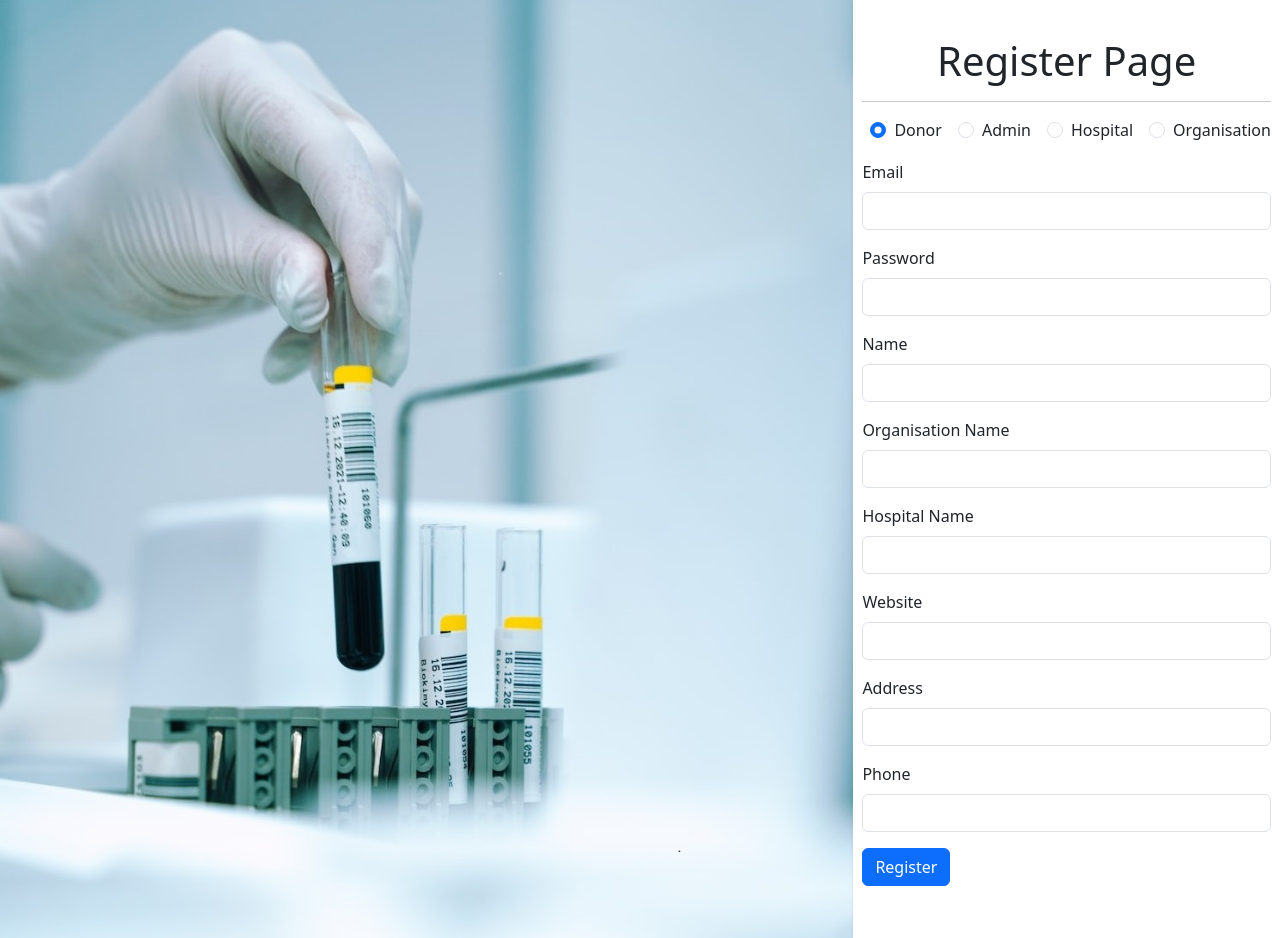
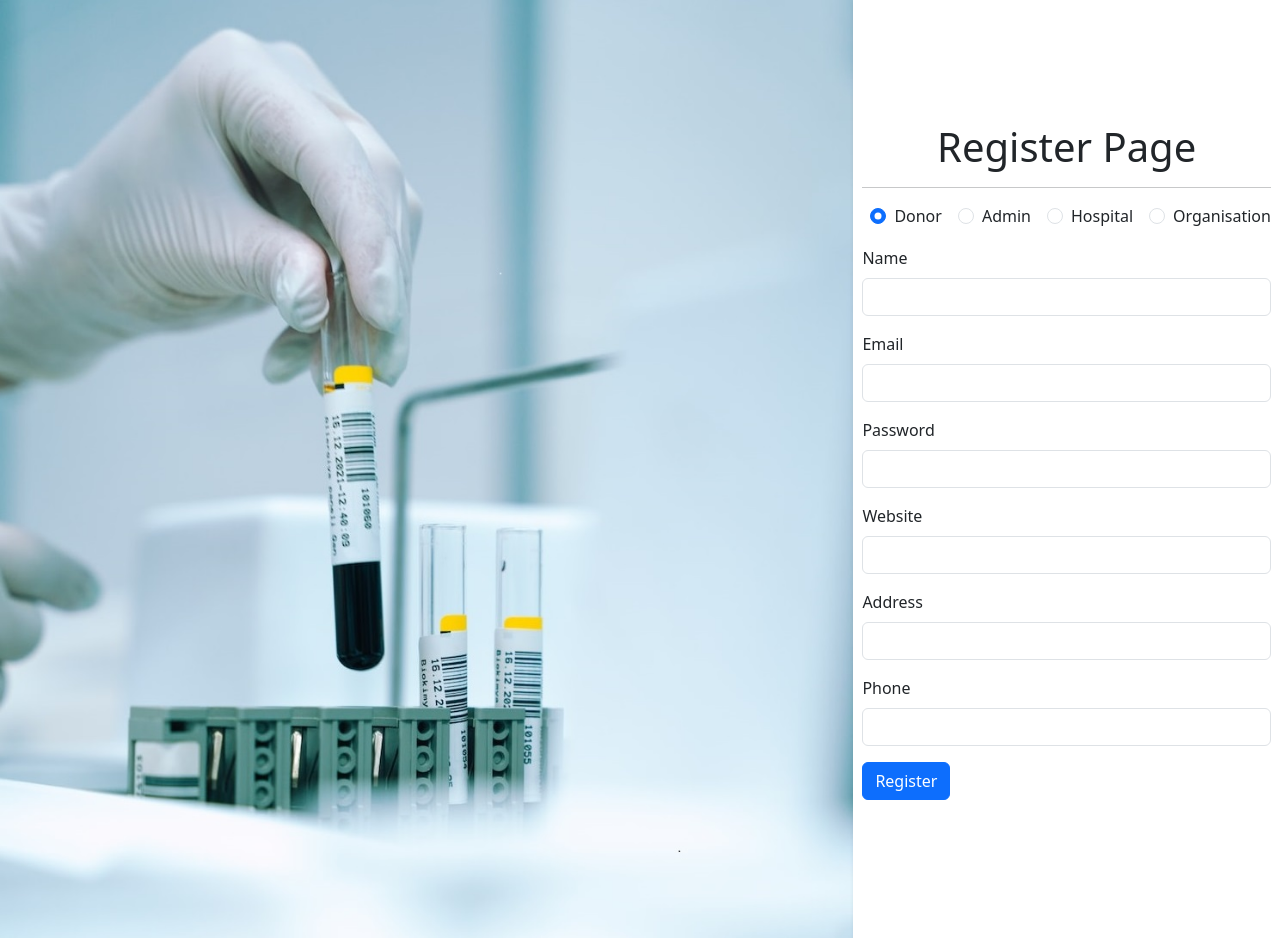
Before and after one commit to Haris-Mohanty/BloodHub, a React (Create React App) app in the folder client/: page /register in a window 1280 px wide. Built offline with nearby package versions, Linux system fonts and the light colour scheme.

Commit message:
client- src- components- Form- form.js- Customize input field show.

```diff
--- a/client/src/components/shared/Form/Form.js
+++ b/client/src/components/shared/Form/Form.js
@@ -27,7 +27,9 @@ const Form = ({ formType, submitBtn, formTitle }) => {
               onChange={(e) => setRole(e.target.value)}
               defaultChecked
             />
-            <label htmlFor="donorRadio" className="form-check-label">Donor</label>
+            <label htmlFor="donorRadio" className="form-check-label">
+              Donor
+            </label>
           </div>
           <div className="form-check ms-3">
             <input
@@ -38,7 +40,9 @@ const Form = ({ formType, submitBtn, formTitle }) => {
               value={"admin"}
               onChange={(e) => setRole(e.target.value)}
             />
-            <label htmlFor="adminRadio" className="form-check-label">Admin</label>
+            <label htmlFor="adminRadio" className="form-check-label">
+              Admin
+            </label>
           </div>
           <div className="form-check ms-3">
             <input
@@ -49,7 +53,9 @@ const Form = ({ formType, submitBtn, formTitle }) => {
               value={"hospital"}
               onChange={(e) => setRole(e.target.value)}
             />
-            <label htmlFor="hospitalRadio" className="form-check-label">Hospital</label>
+            <label htmlFor="hospitalRadio" className="form-check-label">
+              Hospital
+            </label>
           </div>
           <div className="form-check ms-3">
             <input
@@ -60,7 +66,9 @@ const Form = ({ formType, submitBtn, formTitle }) => {
               value={"organisation"}
               onChange={(e) => setRole(e.target.value)}
             />
-            <label htmlFor="orgRadio" className="form-check-label">Organisation</label>
+            <label htmlFor="orgRadio" className="form-check-label">
+              Organisation
+            </label>
           </div>
         </div>
         {/* SWITCH STATEMENT */}
@@ -91,6 +99,37 @@ const Form = ({ formType, submitBtn, formTitle }) => {
             case formType === "register": {
               return (
                 <>
+                  {(role === "admin" || role === "donor") && (
+                    <InputType
+                      labelText={"Name"}
+                      labelFor={"forName"}
+                      inputType={"text"}
+                      name={"name"}
+                      value={name}
+                      onChange={(e) => setName(e.target.value)}
+                    />
+                  )}
+                  {role === "organisation" && (
+                    <InputType
+                      labelText={"Organisation Name"}
+                      labelFor={"forOrganisationName"}
+                      inputType={"text"}
+                      name={"organisationName"}
+                      value={organisationName}
+                      onChange={(e) => setOrganisationName(e.target.value)}
+                    />
+                  )}
+                  {role === "hospital" && (
+                    <InputType
+                      labelText={"Hospital Name"}
+                      labelFor={"forHospitalName"}
+                      inputType={"text"}
+                      name={"hospitalName"}
+                      value={hospitalName}
+                      onChange={(e) => setHospitalName(e.target.value)}
+                    />
+                  )}
+
                   <InputType
                     labelText={"Email"}
                     labelFor={"forEmail"}
@@ -106,30 +145,6 @@ const Form = ({ formType, submitBtn, formTitle }) => {
                     name={"password"}
                     value={password}
                     onChange={(e) => setPassword(e.target.value)}
-                  />
-                  <InputType
-                    labelText={"Name"}
-                    labelFor={"forName"}
-                    inputType={"text"}
-                    name={"name"}
-                    value={name}
-                    onChange={(e) => setName(e.target.value)}
-                  />
-                  <InputType
-                    labelText={"Organisation Name"}
-                    labelFor={"forOrganisationName"}
-                    inputType={"text"}
-                    name={"organisationName"}
-                    value={organisationName}
-                    onChange={(e) => setOrganisationName(e.target.value)}
-                  />
-                  <InputType
-                    labelText={"Hospital Name"}
-                    labelFor={"forHospitalName"}
-                    inputType={"text"}
-                    name={"hospitalName"}
-                    value={hospitalName}
-                    onChange={(e) => setHospitalName(e.target.value)}
                   />
                   <InputType
                     labelText={"Website"}
--- a/client/src/pages/auth/Login.js
+++ b/client/src/pages/auth/Login.js
@@ -6,7 +6,7 @@ const Login = () => {
     <>
       <div className="container-fluid">
         <div className="row g-0">
-          <div className="col-md-8 form-banner form-banner">
+          <div className="col-md-8 form-banner">
             <img src="./assets/images/login.jpg" />
           </div>
           <div className="col-md-4 form-container">
```
